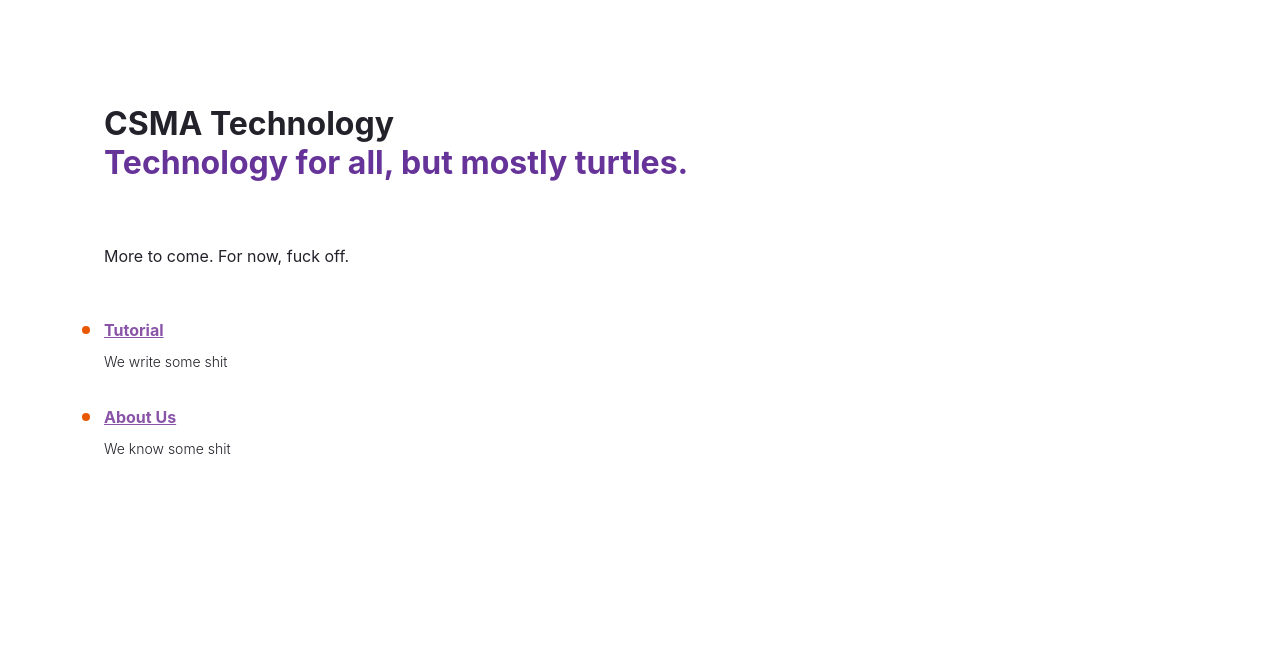
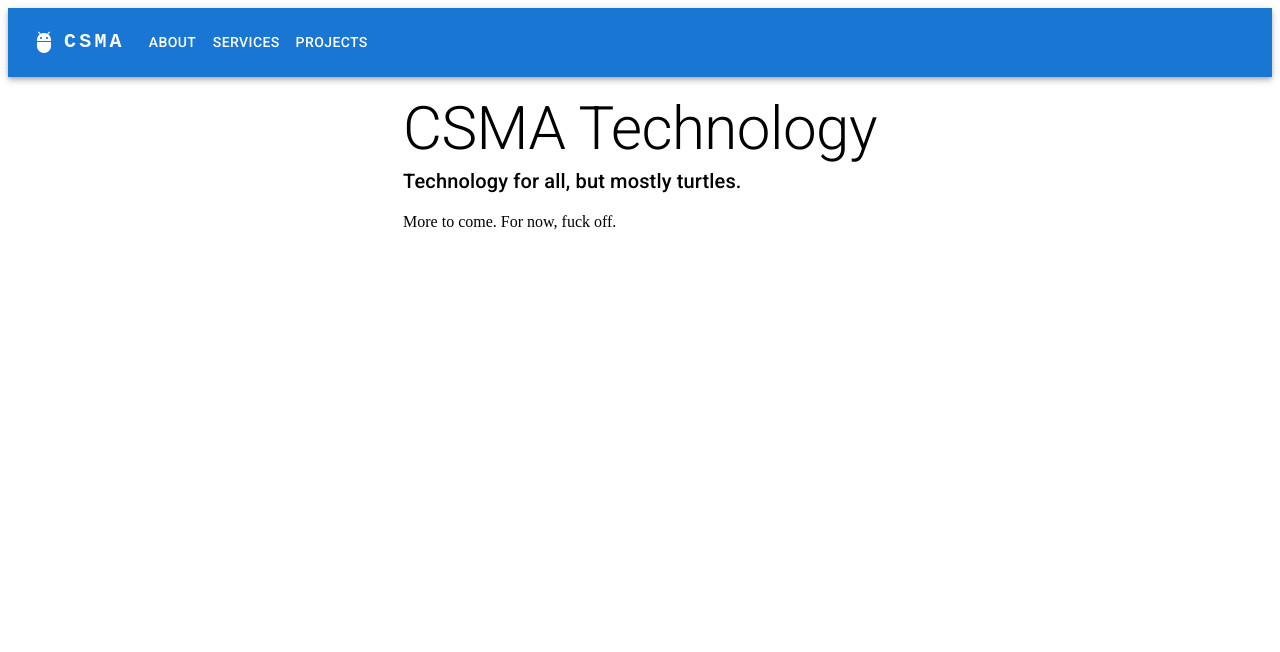
Before and after one commit to CSMA-Technology/daydream-games, a Gatsby site: page / in a window 1280 px wide. Built offline with nearby package versions, Linux system fonts and the light colour scheme; Gatsby itself is replaced by a stand-in of ours.

Commit message:
feat(styles): applied mui

```diff
--- a/package.json
+++ b/package.json
@@ -16,7 +16,12 @@
     "typecheck": "tsc --noEmit"
   },
   "dependencies": {
+    "@emotion/react": "^11.10.4",
+    "@emotion/styled": "^11.10.4",
+    "@fontsource/roboto": "^4.5.8",
     "@mdx-js/react": "^2.1.3",
+    "@mui/icons-material": "^5.10.3",
+    "@mui/material": "^5.10.5",
     "gatsby": "^4.22.0",
     "gatsby-plugin-image": "^2.22.0",
     "gatsby-plugin-manifest": "^4.22.0",
--- /dev/null
+++ b/src/components/DesktopToolbar.tsx
@@ -0,0 +1,56 @@
+import {
+  Box,
+  Button,
+  List,
+  ListItem,
+  Toolbar,
+  Typography,
+} from '@mui/material';
+import { Adb as AdbIcon } from '@mui/icons-material';
+import { Link } from 'gatsby';
+
+type Props = {
+  pages: { name: string, href: string }[]
+};
+
+const DesktopToolbar = ({ pages }: Props) => (
+  <Toolbar disableGutters>
+    <AdbIcon sx={{ display: 'flex', mr: 1 }} />
+    <Typography
+      variant="h6"
+      noWrap
+      component={Link}
+      to="/"
+      sx={{
+        mr: 2,
+        display: 'flex',
+        fontFamily: 'monospace',
+        fontWeight: 700,
+        letterSpacing: '.2rem',
+        color: 'inherit',
+        textDecoration: 'none',
+      }}
+    >
+      CSMA
+    </Typography>
+    <Box sx={{ flexGrow: 1, display: 'flex' }}>
+      <List dense disablePadding style={{ display: 'flex', flexDirection: 'row' }}>
+        {pages.map(({ name, href }) => (
+          <ListItem key={name} dense disablePadding>
+            <Button
+              disableRipple
+              sx={{ my: 2, color: 'white', display: 'block' }}
+              component={Link}
+              to={href}
+            >
+              {name}
+            </Button>
+          </ListItem>
+
+        ))}
+      </List>
+    </Box>
+  </Toolbar>
+);
+
+export default DesktopToolbar;
--- /dev/null
+++ b/src/components/Header.tsx
@@ -0,0 +1,29 @@
+import {
+  AppBar,
+  Container,
+  useMediaQuery,
+} from '@mui/material';
+import { useTheme } from '@mui/material/styles';
+import MobileToolbar from './MobileToolbar';
+import DesktopToolbar from './DesktopToolbar';
+
+const pages = [
+  { name: 'About', href: '/about' },
+  { name: 'Services', href: '/services' },
+  { name: 'Projects', href: '/projects' },
+];
+
+const Header = () => {
+  const theme = useTheme();
+  const isSmallScreen = useMediaQuery(theme.breakpoints.down('sm'));
+
+  return (
+    <AppBar position="static">
+      <Container maxWidth="xl">
+        { isSmallScreen ? <MobileToolbar pages={pages} /> : <DesktopToolbar pages={pages} />}
+      </Container>
+    </AppBar>
+  );
+};
+
+export default Header;
--- /dev/null
+++ b/src/components/MobileToolbar.tsx
@@ -0,0 +1,91 @@
+import { useState, MouseEvent } from 'react';
+
+import {
+  Box,
+  IconButton,
+  Menu,
+  MenuItem,
+  Toolbar,
+  Typography,
+} from '@mui/material';
+import { Adb as AdbIcon, Menu as MenuIcon } from '@mui/icons-material';
+import { Link } from 'gatsby';
+
+type Props = {
+  pages: { name: string, href: string }[]
+};
+
+const MobileToolbar = ({ pages }: Props) => {
+  const [anchorElNav, setAnchorElNav] = useState<null | HTMLElement>(null);
+
+  const handleOpenNavMenu = (event: MouseEvent<HTMLElement>) => {
+    setAnchorElNav(event.currentTarget);
+  };
+
+  const handleCloseNavMenu = () => {
+    setAnchorElNav(null);
+  };
+
+  return (
+    <Toolbar disableGutters>
+      <Box sx={{ flexGrow: 1, display: 'flex' }}>
+        <IconButton
+          size="large"
+          aria-label="account of current user"
+          aria-controls="menu-appbar"
+          aria-haspopup="true"
+          onClick={handleOpenNavMenu}
+          color="inherit"
+        >
+          <MenuIcon />
+        </IconButton>
+        <Menu
+          id="menu-appbar"
+          anchorEl={anchorElNav}
+          anchorOrigin={{
+            vertical: 'bottom',
+            horizontal: 'left',
+          }}
+          keepMounted
+          transformOrigin={{
+            vertical: 'top',
+            horizontal: 'left',
+          }}
+          open={Boolean(anchorElNav)}
+          onClose={handleCloseNavMenu}
+          sx={{
+            display: 'block',
+          }}
+        >
+          {pages.map(({ name, href }) => (
+            <MenuItem key={name} onClick={handleCloseNavMenu} component={Link} to={href}>
+              <Typography textAlign="center">{name}</Typography>
+            </MenuItem>
+          ))}
+        </Menu>
+      </Box>
+      <AdbIcon sx={{ display: 'flex', mr: 1 }} />
+      <Typography
+        variant="h5"
+        noWrap
+        component={Link}
+        to="/"
+        sx={{
+          mr: 2,
+          display: 'flex',
+          flexGrow: 1,
+          fontFamily: 'monospace',
+          fontWeight: 700,
+          letterSpacing: '.3rem',
+          color: 'inherit',
+          textDecoration: 'none',
+        }}
+      >
+        CSMA
+      </Typography>
+      <Box sx={{ flexGrow: 1 }} />
+    </Toolbar>
+  );
+};
+
+export default MobileToolbar;
--- /dev/null
+++ b/src/layouts/index.tsx
@@ -0,0 +1,26 @@
+import React from 'react';
+
+import '@fontsource/roboto/300.css';
+import '@fontsource/roboto/400.css';
+import '@fontsource/roboto/500.css';
+import '@fontsource/roboto/700.css';
+import { Box } from '@mui/material';
+import Header from '../components/Header';
+
+type Props = {
+  children: React.ReactNode
+};
+
+const Layout = ({ children }: Props) => (
+  <>
+    <Header />
+    <Box sx={{
+      paddingTop: '1rem', display: 'flex', flexDirection: 'column', alignItems: 'center',
+    }}
+    >
+      {children}
+    </Box>
+  </>
+);
+
+export default Layout;
--- a/src/pages/index.tsx
+++ b/src/pages/index.tsx
@@ -1,94 +1,21 @@
 // import * as React from 'react';
+import { Typography } from '@mui/material';
 import type { HeadFC } from 'gatsby';
+import Layout from '../layouts';
 
-const pageStyles = {
-  color: '#232129',
-  padding: 96,
-  fontFamily: '-apple-system, Roboto, sans-serif, serif',
-};
-const headingStyles = {
-  marginTop: 0,
-  marginBottom: 64,
-  // maxWidth: 320,
-};
-const headingAccentStyles = {
-  color: '#663399',
-};
-const paragraphStyles = {
-  marginBottom: 48,
-};
-const listStyles = {
-  marginBottom: 96,
-  paddingLeft: 0,
-};
-const listItemStyles = {
-  fontWeight: 300,
-  fontSize: 24,
-  maxWidth: 560,
-  marginBottom: 30,
-};
-
-const linkStyle = {
-  color: '#8954A8',
-  fontWeight: 'bold',
-  fontSize: 16,
-  verticalAlign: '5%',
-};
-
-const descriptionStyle = {
-  color: '#232129',
-  fontSize: 14,
-  marginTop: 10,
-  marginBottom: 0,
-  lineHeight: 1.25,
-};
-
-const links = [
-  {
-    text: 'Tutorial',
-    url: '/tutorials',
-    description:
-      'We write some shit',
-    color: '#E95800',
-  },
-  {
-    text: 'About Us',
-    url: '/aboutus',
-    description:
-      'We know some shit',
-    color: '#E95800',
-  },
-];
-
-function IndexPage() {
-  return (
-    <main style={pageStyles}>
-      <h1 style={headingStyles}>
+const IndexPage = () => (
+  <Layout>
+    <main>
+      <Typography variant="h2">
         CSMA Technology
-        <br />
-        <span style={headingAccentStyles}>Technology for all, but mostly turtles.</span>
-      </h1>
-      <p style={paragraphStyles}>
+      </Typography>
+      <Typography variant="h6">Technology for all, but mostly turtles.</Typography>
+      <p>
         More to come. For now, fuck off.
       </p>
-      <ul style={listStyles}>
-        {links.map((link) => (
-          <li key={link.url} style={{ ...listItemStyles, color: link.color }}>
-            <span>
-              <a
-                style={linkStyle}
-                href={link.url}
-              >
-                {link.text}
-              </a>
-              <p style={descriptionStyle}>{link.description}</p>
-            </span>
-          </li>
-        ))}
-      </ul>
     </main>
-  );
-}
+  </Layout>
+);
 
 export default IndexPage;
 
```
Also changed, not shown: src/pages/404.tsx (+23 -21 lines), src/pages/about.tsx (added, +12 -0 lines), src/pages/aboutus.tsx (deleted, +0 -9 lines), src/pages/projects.tsx (added, +10 -0 lines), src/pages/services.tsx (added, +10 -0 lines), src/pages/tutorials/index.tsx (deleted, +0 -9 lines), 2 other files.
